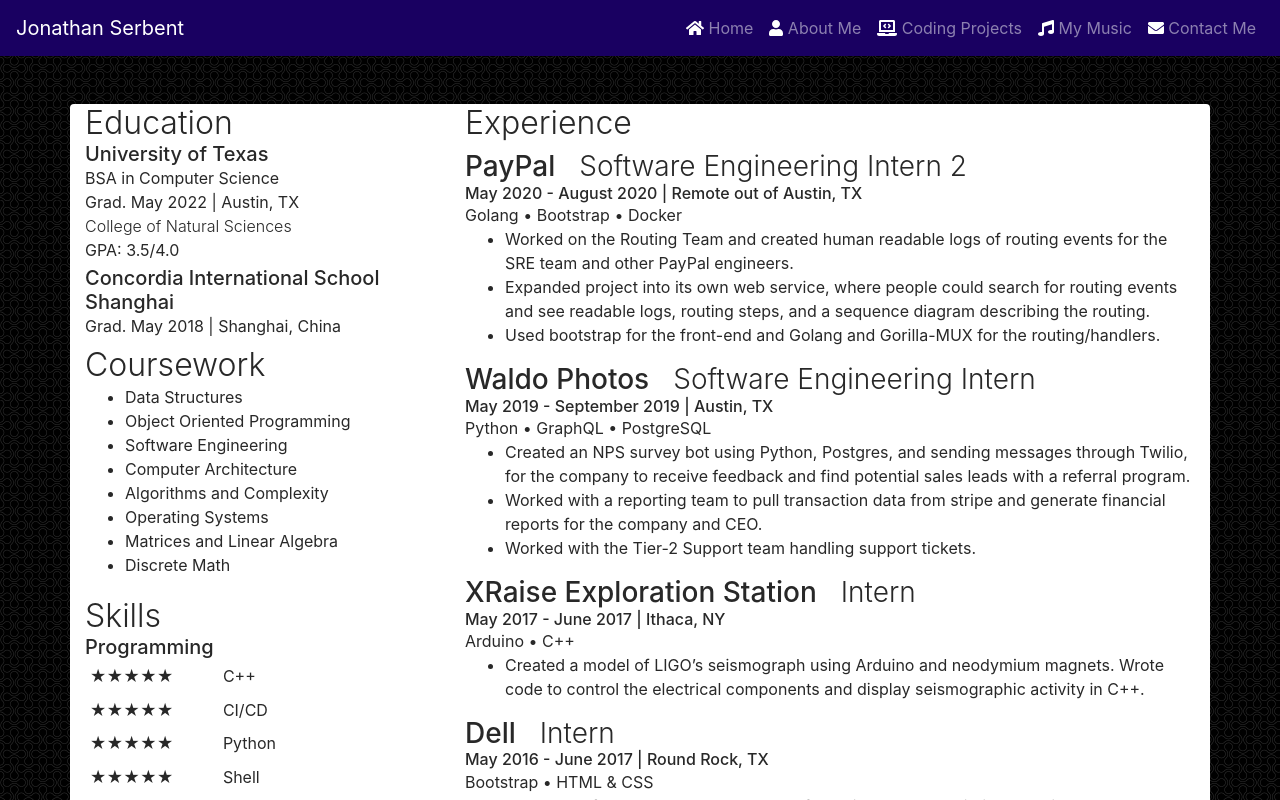
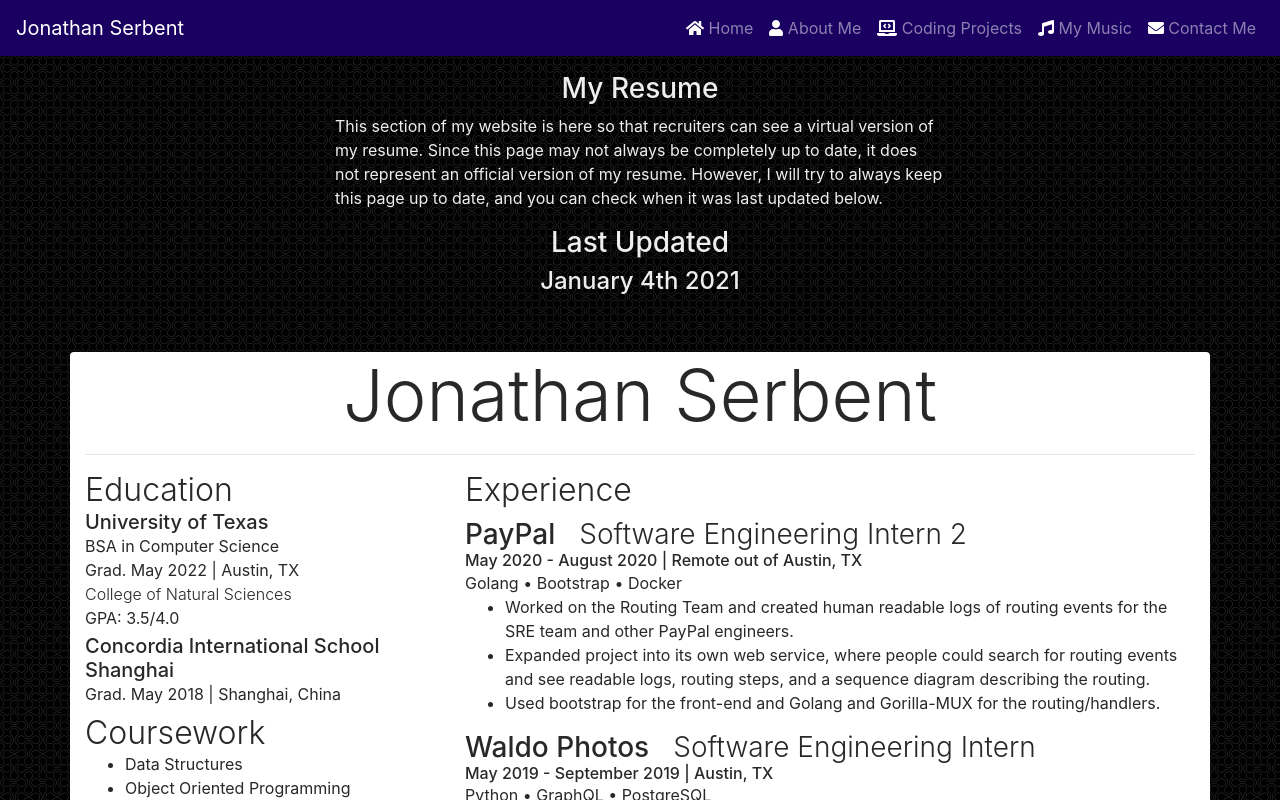
Before and after one commit to jonathanserbent/jonathanserbent.com, a React (Create React App) app: page /resume in a window 1280 px wide. Shown: the top 800 px of the page. Built offline with nearby package versions, Linux system fonts and the light colour scheme.

Commit message:
Update Resume
Updated Resume and Added Dates

```diff
--- /dev/null
+++ b/src/app/Dates.tsx
@@ -0,0 +1,6 @@
+
+export const Dates = {
+    resume: "January 4th 2021",
+    website: "January 4th 2021",
+    copyright: "2020-2021"
+}
--- a/src/pages/Resume.tsx
+++ b/src/pages/Resume.tsx
@@ -8,9 +8,25 @@
 import { default as ResumeSkillsData } from "../data/Resume/ResumeSkills.json";
 import { default as ResumeExperienceData } from "../data/Resume/ResumeExperience.json";
 import { default as ProjectsData } from "../data/Projects/Projects.json";
+import { Dates } from "../app/Dates";
 
 const Resume = () => (
+    <Container fluid>
+        <Row className="justify-content-center mt-3">
+            <Col lg={6}>
+                <h3 className="text-center">My Resume</h3>
+                <p>This section of my website is here so that recruiters can see a virtual version of my resume. Since this page may not always be completely up to date, it does not represent an official version of my resume. However, I will try to always keep this page up to date, and you can check when it was last updated below. </p>
+            </Col>
+        </Row>
+        <Row>
+            <Col>
+                <h3 className="text-center">Last Updated</h3>
+                <h4 className="text-center">{Dates.resume}</h4>
+            </Col>
+        </Row>
         <Container className="bg-white text-dark my-5 rounded">
+            <h1 className="display-3 text-center">Jonathan Serbent</h1>
+            <hr/>
             <Row>
                 <Col md={4} className="mx-0 px-0">
                     <ResumeEducation {...ResumeEducationData}/>
@@ -24,6 +40,8 @@
             </Row>
 
         </Container>
+    </Container>
+
 
 );
 
```
Lines whose indentation alone changed are shown as unchanged.
